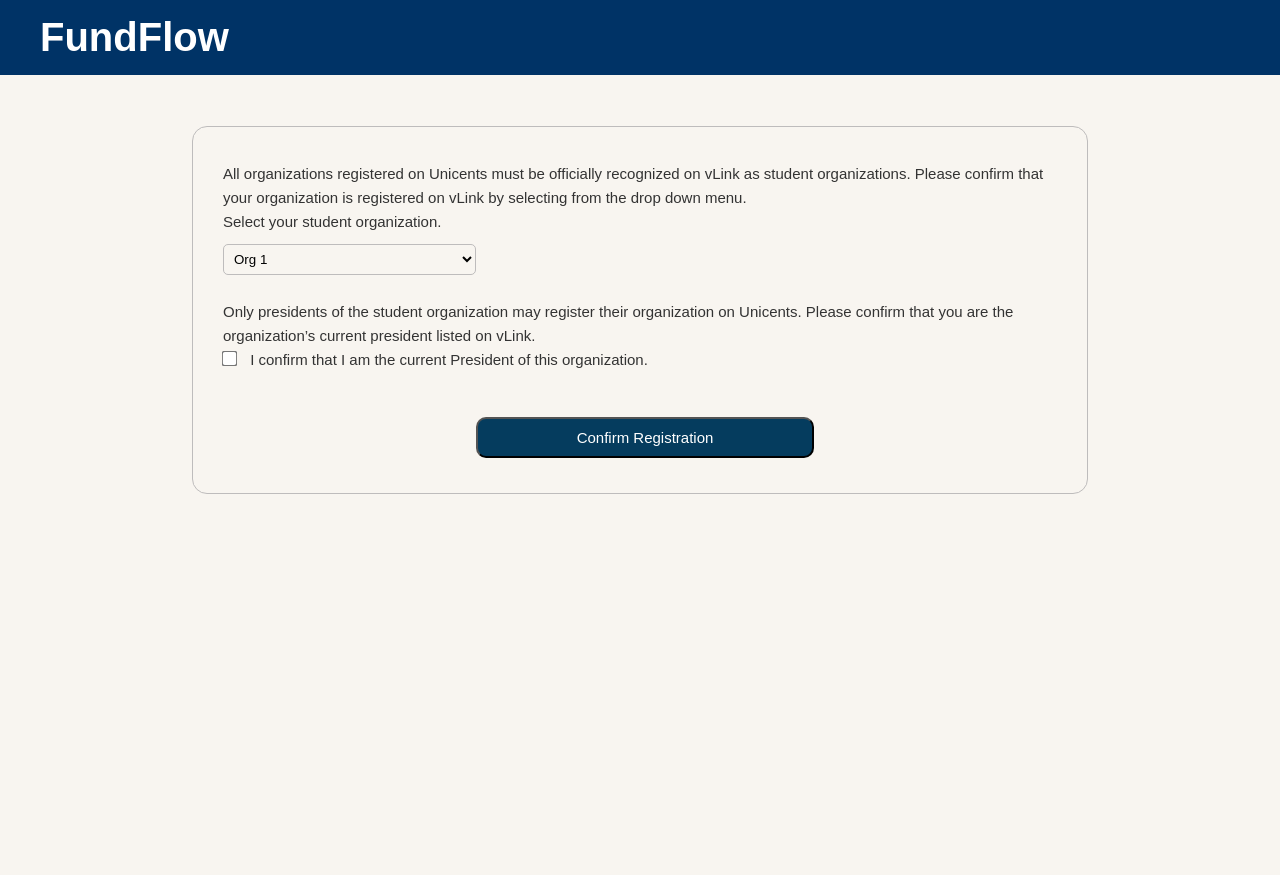
After one commit to JesusLpz04/Senior-Project, a Django app: page /registerorg/ in a window 1280 px wide. The commit adds this page. Run offline with Django 5.2, Linux system fonts and the light colour scheme.

Commit message:
added the registration confirmation page path/html/css

```diff
--- /dev/null
+++ b/FundFlow/static/registerorg.css
@@ -0,0 +1,137 @@
+* {
+    margin: 0;
+    padding: 0;
+    box-sizing: border-box;
+    font-family: Arial, sans-serif;
+
+}
+
+body {
+    display: flex;
+    flex-direction: column;
+
+}
+
+header {
+    background-color: #003366;
+    color: white;
+    display: flex;
+    align-items: center;
+    justify-content: space-between;
+    padding: 15px 20px;
+}
+.header{
+    background-color: #F8F5F0;
+    color: white;
+    display: flex;
+    align-items: center;
+    justify-content: space-between;
+    padding: 15px 20px;
+    border: 1px solid #ddd;
+}
+
+.logo {
+    color: white;
+    font-size: 40px;
+    font-weight: bold;
+    margin-left: 20px;
+}
+
+.reg-container {
+    display: flex;
+    height: 100vh;
+}
+
+main {
+    flex-grow: 1;
+    background: #F8F5F0;
+}
+
+.reg-org-section{
+    width: 70%;
+    margin-left: 15%;
+    margin-top: 4%;
+}
+
+.reg-info-container {
+    width: 100%;
+    margin: auto;
+    margin-bottom: 2%;
+    padding: 20px;
+    background-color: transparent;
+    border-radius: 15px;
+    border: 1px solid rgb(190, 188, 188);
+    text-align: left;
+}
+
+.reg-text-container {
+    margin: 15px 0;
+    margin-left:10px;
+    margin-top: 15px;
+    font-size: 15px;
+    line-height: 1.6;
+}
+
+.reg-text-container input[type="checkbox"] {
+    transform: scale(1.2);
+    cursor: pointer;
+}
+
+.reg-text-container label {
+    font-weight: 500;
+    color: #333;
+    max-width: 600px; /* Prevents text from stretching too far */
+}
+
+
+#reg-text-label {
+    background-color: #F8F5F0;
+    display: block;
+    width: 40%;
+    max-width: 400px;
+    padding: 6px;
+    border: 1px solid rgb(190, 188, 188);
+    border-radius: 5px;
+    margin-top: 10px;
+    margin-bottom: 10px;
+}
+
+
+.register-btn {
+    border-radius: 10px;
+    background-color: #053C5E;
+    margin-top: 45px;
+    color: white;
+    padding: 10px 30px;
+    text-align: center;
+    display: inline-block;
+    font-size: 15px;
+    width: 40%;
+    margin-left: 30%;
+  }
+
+.register-btn:hover {
+    background-color: #042a41;
+}
+
+#dropdown {
+    background-color: #F8F5F0;
+    display: block;
+    width: 30%;
+    max-width: 400px;
+    padding: 6px;
+    border: 1px solid rgb(190, 188, 188);
+    border-radius: 5px;
+    margin-top: 10px;
+    margin-bottom: 25px;
+}
+
+.hidden {
+    display: none;
+}
+.expand {
+    margin-top: 10px;
+    color: blue;
+    cursor: pointer;
+    text-decoration: underline;
+}
--- a/FundFlow/templates/base.html
+++ b/FundFlow/templates/base.html
@@ -9,6 +9,7 @@
     <link rel="stylesheet" href="{% static 'home.css' %}">
     <link rel="stylesheet" href="{% static 'signUp.css' %}">
     <link rel="stylesheet" href="https://cdnjs.cloudflare.com/ajax/libs/font-awesome/6.0.0/css/all.min.css">
+    <link rel="stylesheet" href="{% static 'css/registerorg.css' %}">
 
   </head>
 
--- a/FundFlow/templates/landing_page.html
+++ b/FundFlow/templates/landing_page.html
@@ -78,7 +78,9 @@
                             <li>Organizations must be registered officially on vLink.</li>
                             <li>Only organization Presidents may register their organization.</li>
                         </ul>
-                        <button class="register-btn">Register</button>
+                        <a href="{% url 'registerorg' %}">
+                            <button class="register-btn" >Register</button>
+                        </a>
                     </div>
                 </div>
             </div>
--- /dev/null
+++ b/FundFlow/templates/registerorg.html
@@ -0,0 +1,58 @@
+{% extends 'base.html' %}
+{% load static %}
+
+{% block content %}
+    <head>
+        <link rel="stylesheet" href="{% static '/registerorg.css' %}">
+    </head>
+
+    <header>
+        <div class="logo">FundFlow</div>
+    </header>
+
+    <div class="reg-container">
+
+        <main>
+        {% comment %} hard coded: later create model for orgs list  {% endcomment %}
+            <div class="reg-org-section">
+                <div class="reg-info-container">
+                    <div class="reg-text-container">
+                        <label for="reg-text-label">All organizations registered on Unicents must be
+                             officially recognized on vLink as student organizations. Please
+                             confirm that your organization is registered on vLink by selecting
+                             from the drop down menu.
+                        </label>
+
+                        <form method="POST">
+                            {% csrf_token %}
+                            <label id: for="dropdown">Select your student organization.</label>
+                            <select name="dropdown" id="dropdown">
+                                {% for option in options %}
+                                    <option value="{{ option }}">{{ option }}</option>
+                                {% endfor %}
+                            </select>
+                        </form>
+
+
+                        <label for="reg-text-label">
+                        Only presidents of the student organization may register their organization
+                         on Unicents. Please confirm that you are the  organization’s current
+                        president listed on vLink.
+                        </label>
+
+                        <form method="post">
+                            {% csrf_token %}
+                            <div class="reg-text-label">
+                                <input type="checkbox" id="agree" name="agree" required>
+                                <label class="reg-text-container" for="agree">
+                                    I confirm that I am the current President of this organization.
+                                </label>
+                            </div>
+                            <button class="register-btn" >Confirm Registration</button>
+                        </form>
+                    </div>
+                </div>
+            </div>
+        </main>
+    </div>
+{% endblock %}
--- a/FundFlow/urls.py
+++ b/FundFlow/urls.py
@@ -10,5 +10,6 @@ urlpatterns = [
     path('signup/', views.signup_view, name='signUp'),
     #path('logout/', views.logout_view, name='logout'),
     path('landingpage/', views.landing_page, name='landingpage'),
+    path('registerorg/', views.register_org, name='registerorg'),
 
 ]
--- a/FundFlow/views.py
+++ b/FundFlow/views.py
@@ -17,3 +17,7 @@ def signup_view(request):
 def landing_page(request):
     template = loader.get_template('landing_page.html')
     return HttpResponse(template.render())
+
+def register_org(request):
+    dropdown_options = ["Org 1", "Org 2", "Org 3"]  #Hardcoded data for now
+    return render(request, "registerorg.html", {"options": dropdown_options})
--- a/senior_project/settings.py
+++ b/senior_project/settings.py
@@ -115,7 +115,7 @@ USE_TZ = True
 
 # Static files (CSS, JavaScript, Images)
 # https://docs.djangoproject.com/en/5.1/howto/static-files/
-
+STATICFILES_DIRS = [BASE_DIR / "static"]
 STATIC_URL = 'static/'
 
 # Default primary key field type
```
